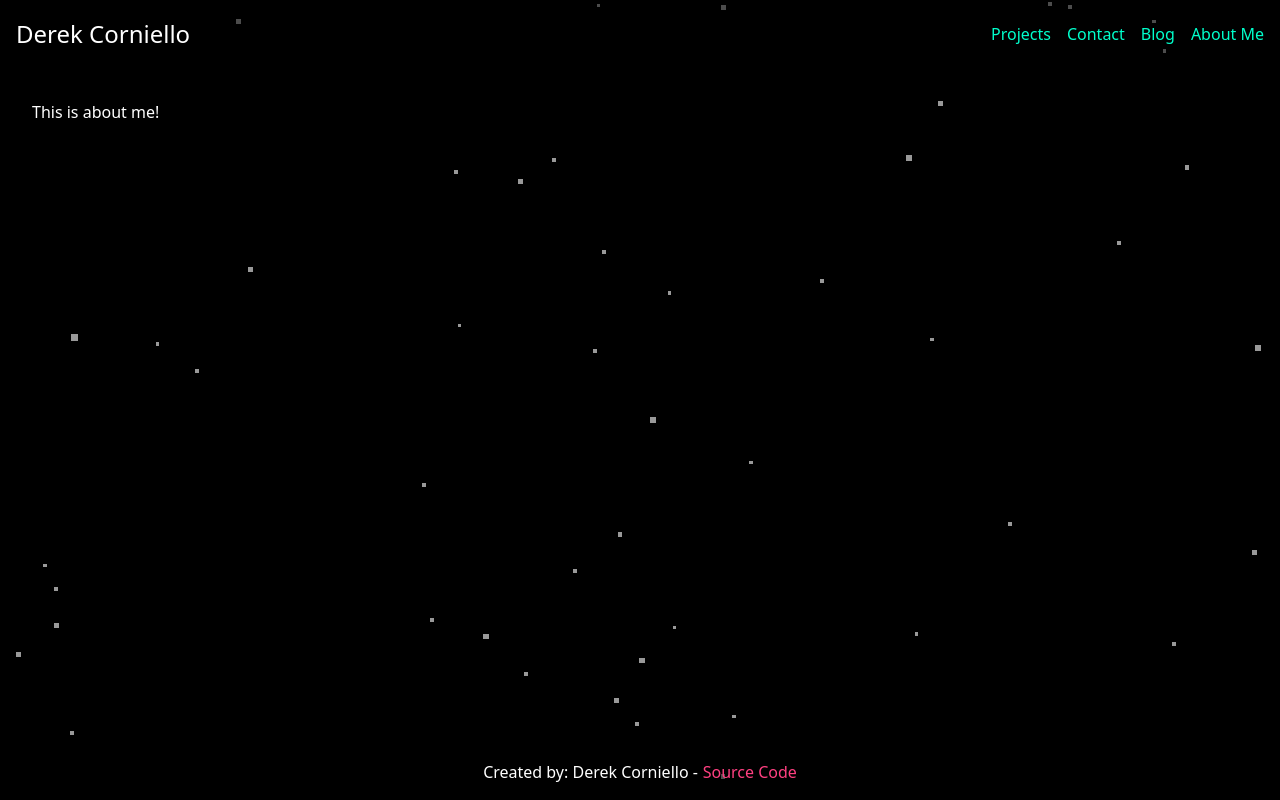
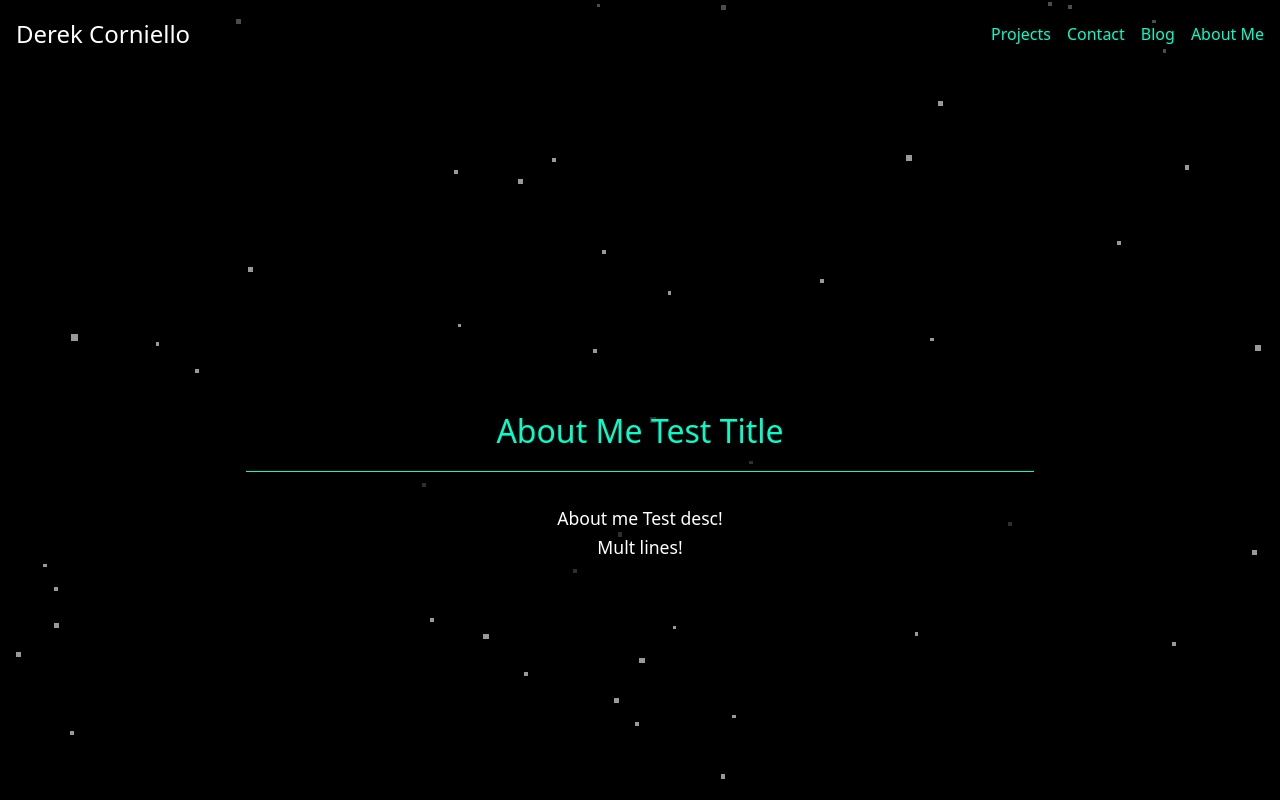
Before and after one commit to DerekCorniello/DerekCorniello.github.io, a Vue app: page /about-me in a window 1280 px wide. Shown: the top 800 px of the page. Built offline with nearby package versions, Linux system fonts and the light colour scheme.

Commit message:
started aboutme, made container, updated background

```diff
--- /dev/null
+++ b/src/components/Container.vue
@@ -0,0 +1,65 @@
+<template>
+  <div class="container">
+    <h2 class="title">
+      <slot name="title"></slot> <!-- Named slot for the title -->
+    </h2>
+    <hr class="divider" />
+    <div class="body">
+      <slot></slot> <!-- Default slot for the body content -->
+    </div>
+  </div>
+</template>
+
+<script>
+export default {
+  name: 'Container',
+};
+</script>
+
+<style scoped>
+.container {
+  background: rgba(0, 0, 0, 0.7); /* Dark semi-transparent background */
+  border-radius: 8px;
+  padding: 2rem;
+  margin-bottom: 2rem;
+  max-width: 70%;
+}
+
+.title {
+  font-size: 2rem;
+  color: #00ffcc; /* Neon-like green */
+  margin: 0;
+  padding-bottom: 1rem; /* Space below title */
+  text-align: center;
+}
+
+.divider {
+  border: 0;
+  height: 1px;
+  background: #00ffcc; /* Divider color matching the title */
+  margin-bottom: 1rem;
+}
+
+.body {
+  color: white;
+  font-size: 1.1rem;
+  line-height: 1.6;
+  text-align: center;
+  padding-top: 1rem; /* Space above the body content */
+}
+
+/* Media queries for responsiveness */
+@media (max-width: 768px) {
+  .container {
+    padding: 1.5rem;
+  }
+
+  .title {
+    font-size: 1.5rem;
+  }
+
+  .body {
+    font-size: 1rem;
+  }
+}
+</style>
--- a/src/components/Starfield.vue
+++ b/src/components/Starfield.vue
@@ -21,7 +21,7 @@ export default {
 
 <style scoped>
 .starfield {
-  position: absolute;
+  position: fixed;
   top: 0;
   left: 0;
   width: 100%;
--- a/src/scripts/starfield.js
+++ b/src/scripts/starfield.js
@@ -77,12 +77,10 @@ export default function initStarfield(canvas) {
     };
 
     animate();
-    /*
     // Handle dynamic resizing
     window.addEventListener('resize', () => {
         renderer.setSize(window.innerWidth, window.innerHeight);
         camera.aspect = window.innerWidth / window.innerHeight;
         camera.updateProjectionMatrix();
     });
-    */
 }
--- a/src/views/AboutMe.vue
+++ b/src/views/AboutMe.vue
@@ -1,22 +1,37 @@
 <template>
     <BasePage>
-        <div>
-            <h1>This is about me!</h1>
+        <div class="containers-holder">
+            <Container>
+                <template #title>
+                    About Me Test Title
+                </template>
+                About me Test desc!
+                <br>
+                Mult lines!
+            </Container>
         </div>
     </BasePage>
 </template>
 
 <script>
 import BasePage from '@/components/BasePage.vue';
+import Container from '@/components/Container.vue';
 
 export default {
   name: 'about',
   components: {
-      BasePage
+      BasePage,
+      Container
   },
 };
 </script>
 
 <style scoped>
-
+.containers-holder {
+    display: flex;
+    justify-content: center; /* Centers horizontally */
+    align-items: center;     /* Centers vertically */
+    height: 100vh;           /* Ensures it takes full viewport height */
+    flex-direction: column;  /* Optional: Centers in column direction if you have more containers */
+}
 </style>
```
